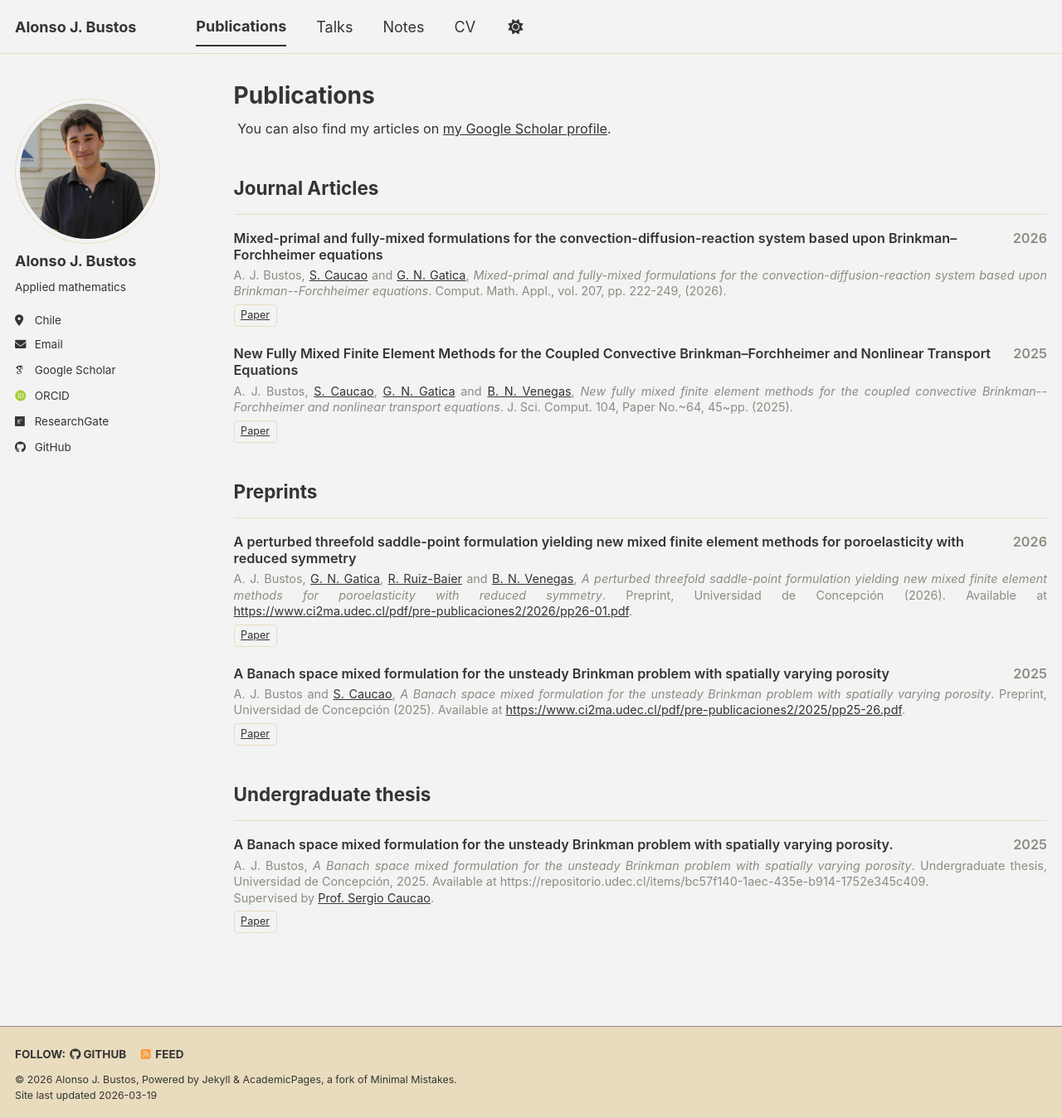
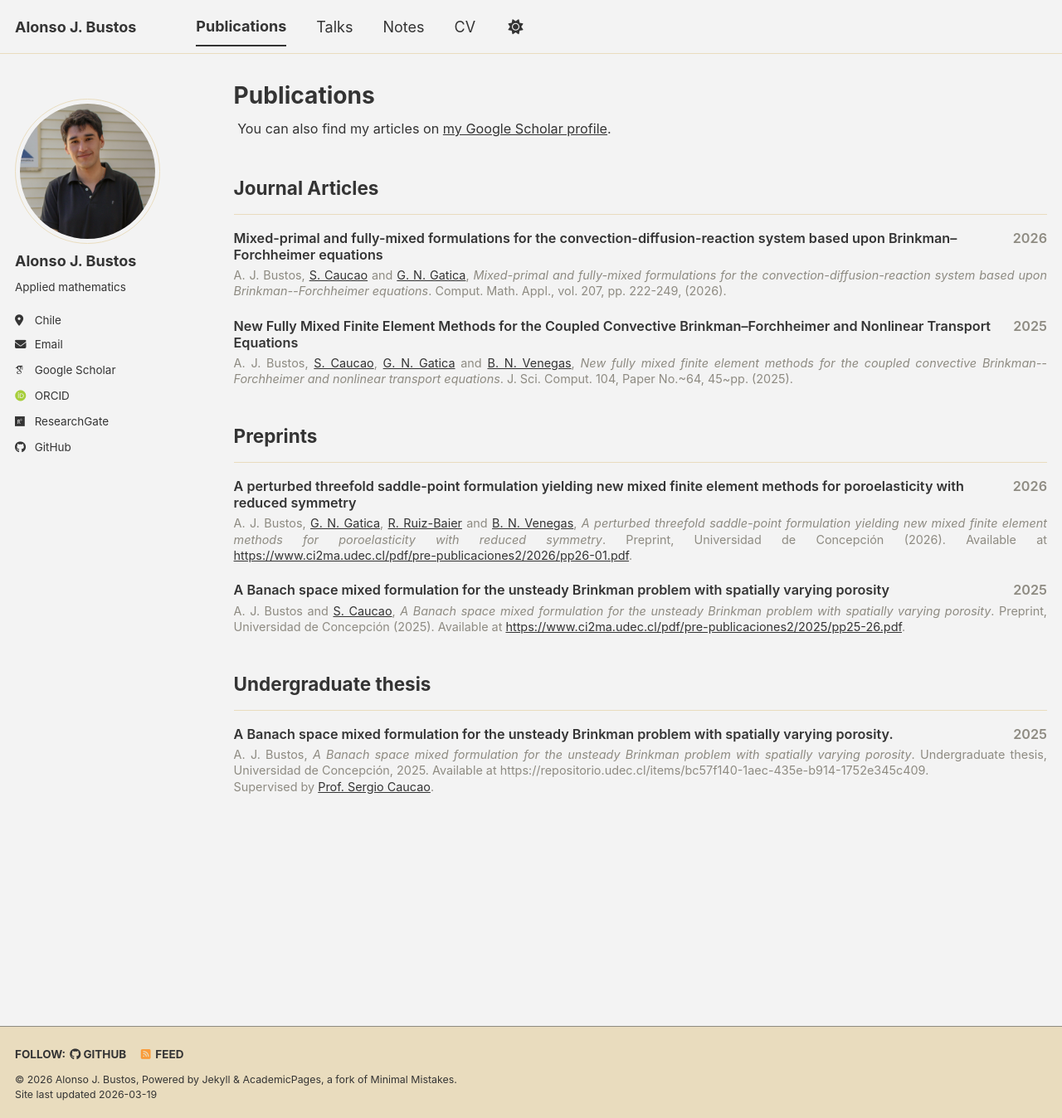
Before and after one commit to alonsojbustos/alonsojbustos.github.io, a Jekyll site: the page built from _pages/publications.html, in a window 1280 px wide and 1348 px high. Shown: the whole window at 83% size. Built offline with Jekyll 4.4.1, drawn with Linux system fonts in a browser that asks for light colours; some web fonts are replaced; a script bundle is joined from its source files by our own code; library files that are not in the unit come from our copies.

Commit message:
Update archive-single.html

```diff
--- a/_includes/archive-single.html
+++ b/_includes/archive-single.html
@@ -34,10 +34,6 @@
 
         {% if post.citation %}
           <div class="pub-citation">{{ post.citation }}</div>
-        {% endif %}
-
-        {% if post.paperurl %}
-          <a class="pub-button" href="{{ post.paperurl }}">Paper</a>
         {% endif %}
       </div>
     {% else %}
```
